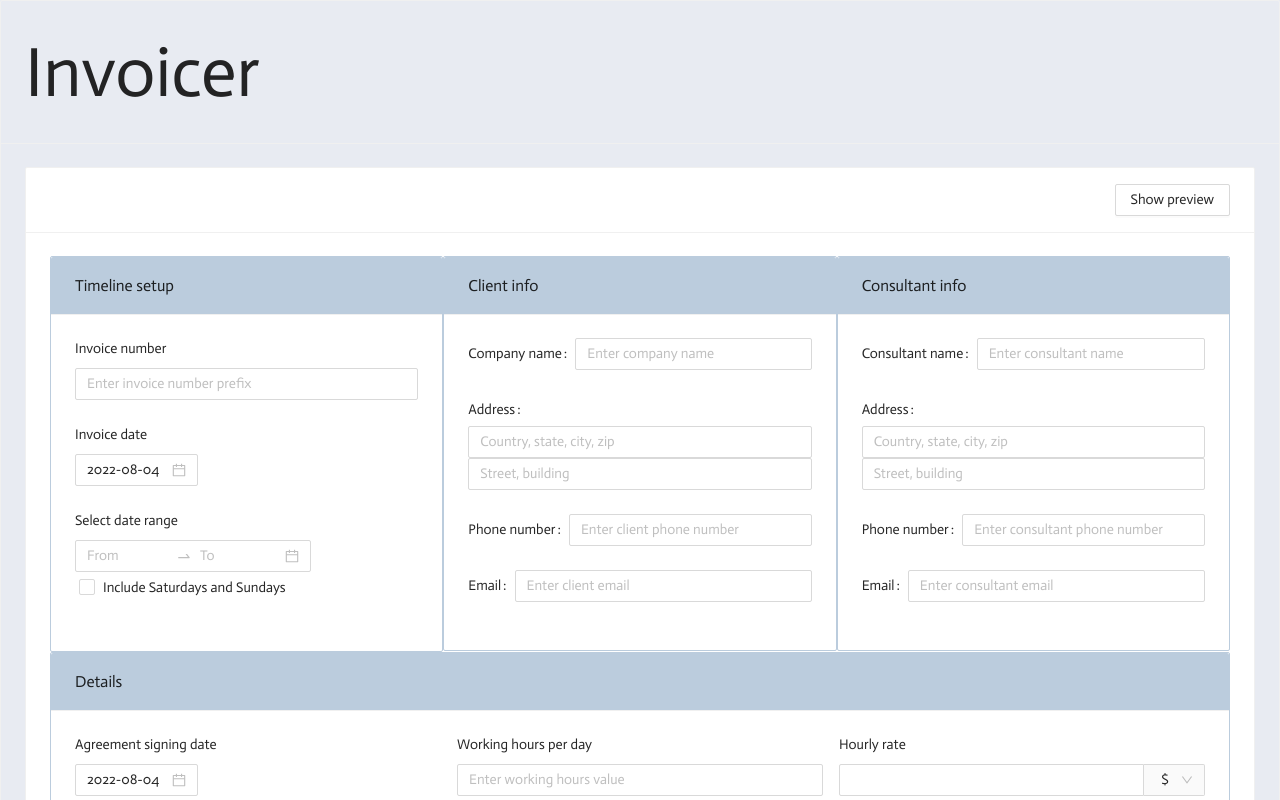
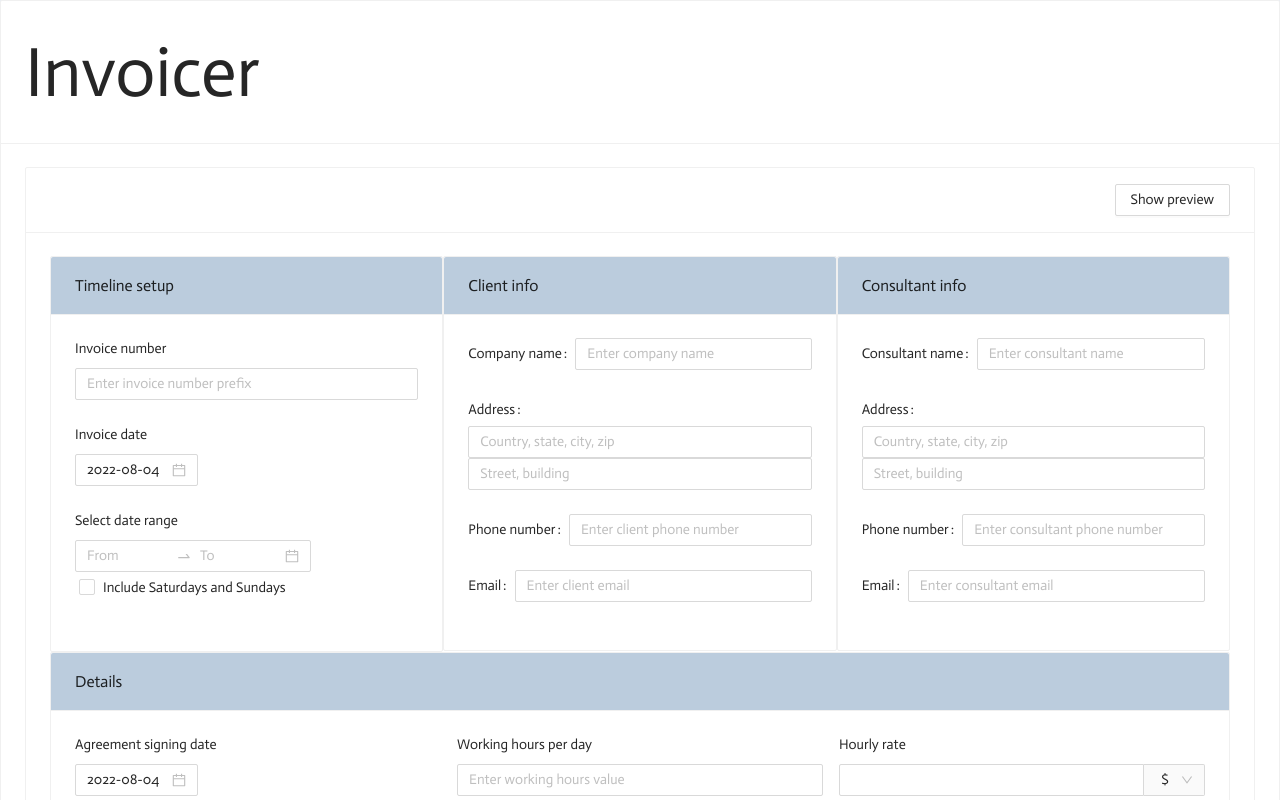
Before and after one commit to yanina-nas/Invoicer, a Next.js app: page / in a window 1280 px wide. Shown: the top 800 px of the page. Built offline with nearby package versions, Linux system fonts and the light colour scheme.

Commit message:
Remove background

```diff
--- a/pages/index.tsx
+++ b/pages/index.tsx
@@ -295,7 +295,7 @@ const Example: React.FC = (): JSX.Element => {
     <Flex direction={"column"} backgroundColor={"#e8ebf2"} justify={"center"}>
       <Card
         headStyle={{
-          fontFamily: "'Actor', 'Gaegu', 'Fuzzy Bubbles', 'Pacifico', cursive",
+          fontFamily: "'Actor', 'Fuzzy Bubbles', 'Pacifico', cursive",
           display: "swap",
           fontSize: "5em",
         }}
@@ -303,7 +303,6 @@ const Example: React.FC = (): JSX.Element => {
           fontFamily: "Actor",
           color: "#345",
           fontWeight: "500",
-          backgroundColor: "#e8ebf2",
         }}
         title="Invoicer"
       >
@@ -331,7 +330,6 @@ const Example: React.FC = (): JSX.Element => {
                     <Card
                       title="Timeline setup"
                       headStyle={{ backgroundColor: "#bbccdd" }}
-                      style={{ border: "0.1px solid #bcd" }}
                     >
                       <Form
                         layout={"vertical"}
@@ -397,7 +395,6 @@ const Example: React.FC = (): JSX.Element => {
                     <Card
                       title="Client info"
                       headStyle={{ backgroundColor: "#bbccdd" }}
-                      style={{ border: "0.1px solid #bcd" }}
                     >
                       <Form.Item name="clientName" label="Company name">
                         <Input
@@ -447,7 +444,6 @@ const Example: React.FC = (): JSX.Element => {
                     <Card
                       title="Consultant info"
                       headStyle={{ backgroundColor: "#bbccdd" }}
-                      style={{ border: "0.1px solid #bcd" }}
                     >
                       <Form.Item name="consultantName" label="Consultant name">
                         <Input
@@ -499,7 +495,6 @@ const Example: React.FC = (): JSX.Element => {
                     <Card
                       title="Details"
                       headStyle={{ backgroundColor: "#bbccdd" }}
-                      style={{ border: "0.1px solid #bcd" }}
                     >
                       <Form
                         layout={"vertical"}
@@ -558,7 +553,6 @@ const Example: React.FC = (): JSX.Element => {
                     <Card
                       title="Bank account information"
                       headStyle={{ backgroundColor: "#bbccdd" }}
-                      style={{ border: "0.1px solid #bcd" }}
                     >
                       <Form
                         layout={"vertical"}
--- a/styles/Home.module.css
+++ /dev/null
@@ -1,137 +0,0 @@
-.container {
-  padding: 0 2rem;
-}
-
-.main {
-  min-height: 100vh;
-  padding: 4rem 0;
-  flex: 1;
-  display: flex;
-  flex-direction: column;
-  justify-content: center;
-  align-items: center;
-}
-
-.footer {
-  display: flex;
-  flex: 1;
-  padding: 2rem 0;
-  border-top: 1px solid #eaeaea;
-  justify-content: center;
-  align-items: center;
-}
-
-.footer a {
-  display: flex;
-  justify-content: center;
-  align-items: center;
-  flex-grow: 1;
-}
-
-.title a {
-  color: #0070f3;
-  text-decoration: none;
-}
-
-.title a:hover,
-.title a:focus,
-.title a:active {
-  text-decoration: underline;
-}
-
-.title {
-  margin: 0;
-  line-height: 1.15;
-  font-size: 4rem;
-}
-
-.title,
-.description {
-  text-align: center;
-}
-
-.description {
-  margin: 4rem 0;
-  line-height: 1.5;
-  font-size: 1.5rem;
-}
-
-.code {
-  background: #fafafa;
-  border-radius: 5px;
-  padding: 0.75rem;
-  font-size: 1.1rem;
-  font-family: Menlo, Monaco, Lucida Console, Liberation Mono, DejaVu Sans Mono,
-    Bitstream Vera Sans Mono, Courier New, monospace;
-}
-
-.grid {
-  display: flex;
-  align-items: center;
-  justify-content: center;
-  flex-wrap: wrap;
-  max-width: 800px;
-}
-
-.card {
-  margin: 1rem;
-  padding: 1.5rem;
-  text-align: left;
-  color: inherit;
-  text-decoration: none;
-  border: 1px solid #eaeaea;
-  border-radius: 10px;
-  transition: color 0.15s ease, border-color 0.15s ease;
-  max-width: 300px;
-}
-
-.card:hover,
-.card:focus,
-.card:active {
-  color: #0070f3;
-  border-color: #0070f3;
-}
-
-.card h2 {
-  margin: 0 0 1rem 0;
-  font-size: 1.5rem;
-}
-
-.card p {
-  margin: 0;
-  font-size: 1.25rem;
-  line-height: 1.5;
-}
-
-.logo {
-  height: 1em;
-  margin-left: 0.5rem;
-}
-
-input:focus {
-  outline: none !important;
-  border-color: #719ECE;
-  box-shadow: 0 0 10px #719ECE;
-}
-
-
-
-@media (max-width: 600px) {
-  .grid {
-    width: 100%;
-    flex-direction: column;
-  }
-}
-
-@media (prefers-color-scheme: dark) {
-  .card,
-  .footer {
-    border-color: #222;
-  }
-  .code {
-    background: #111;
-  }
-  .logo img {
-    filter: invert(1);
-  }
-}
--- a/styles/globals.css
+++ b/styles/globals.css
@@ -27,22 +27,3 @@ a {
     background: black;
   }
 }
-
-.button {
-  background-image: linear-gradient(90deg, #00C0FF 0%, #FFCF00 49%, #FC4F4F 100%);
-  position: relative;
-  padding: 3px;
-  display: inline-block;
-  border-radius: 7px;
-  /* span {
-    display: inline-block;
-    background: #191919;
-    color: white;
-    text-transform: uppercase;
-    padding: 2rem 5rem;
-    border-radius: 5px;
-    font-family: -apple-system, BlinkMacSystemFont, "Segoe UI", Roboto, Helvetica, Arial, sans-serif, "Apple Color Emoji", "Segoe UI Emoji", "Segoe UI Symbol";
-    font-weight: 800;
-    font-size: 3rem;
-  } */
-}
```
